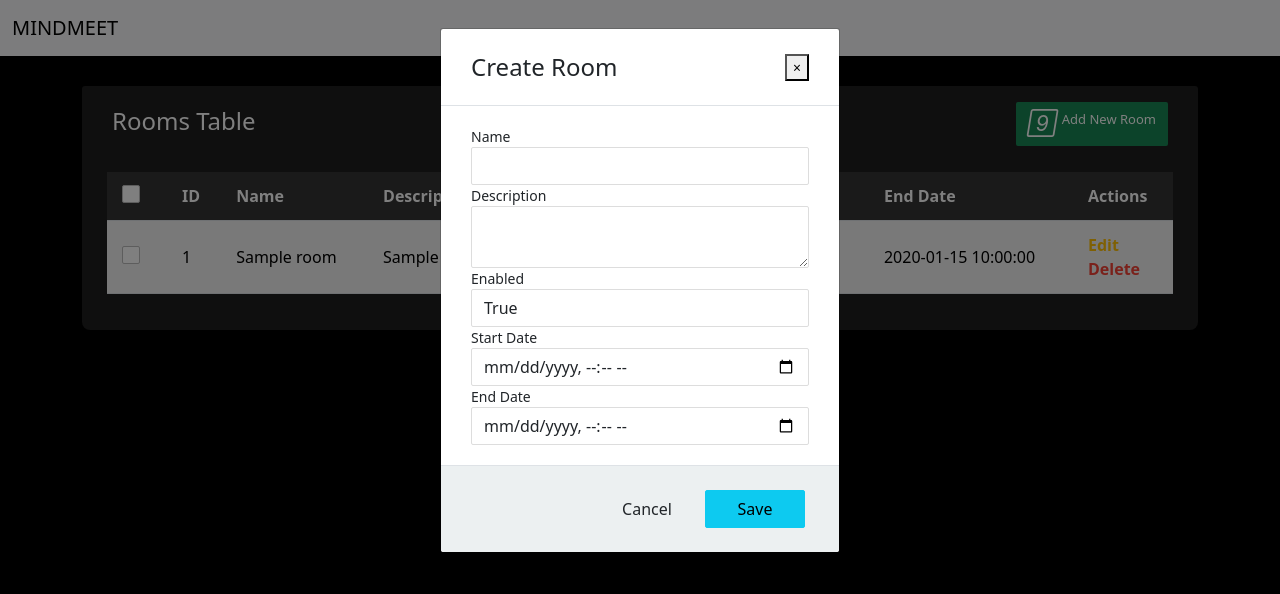
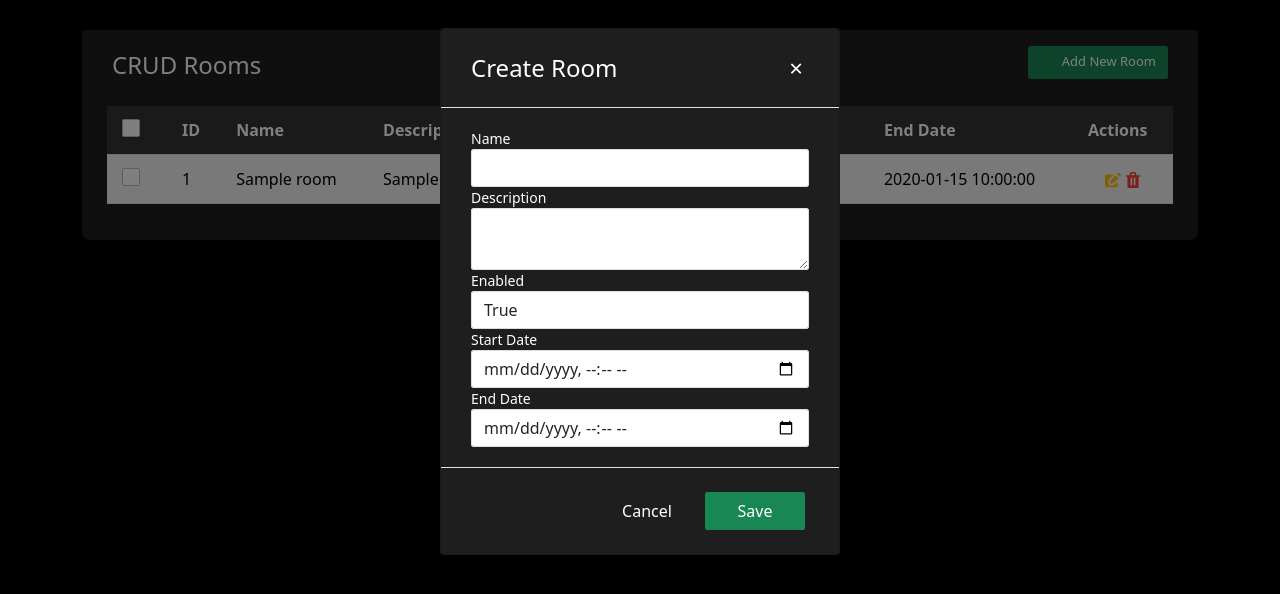
Before and after one commit to Jackson-Vieira/IFRN-PADB, a Flask app: page / in a window 1280 px wide, after a click that opens the changed part. Shown: the top 594 px of the page. Run offline with Flask 3, Linux system fonts and the light colour scheme; a database or web service that is not in the repository returns one stand-in record (values such as "Sample title"); some libraries are stand-ins or nearby versions.

Commit message:
base crud

```diff
--- a/app/main.py
+++ b/app/main.py
@@ -2,14 +2,18 @@ import flask
 import psycopg2
 
 from flask import request
+from flask_cors import CORS
 from pydantic import BaseModel, ValidationError
 from decouple import config
+
+import datetime
 
 from database import ROOM_TABLE, MESSAGE_TABLE
 
 DATABASE_URL = config("DATABASE_URL")
 
 app = flask.Flask(__name__)
+CORS(app, origins=["localhost"])
 
 def connect_db():
     return psycopg2.connect(DATABASE_URL)
@@ -19,8 +23,8 @@ def test_db_connection():
     ...
 
 INSERT_ROOM_SQL = """
-  INSERT INTO Rooms (name, description, enable, start_date, end_date, created_at, updated_at)
-  VALUES (%(name)s, %(description)s, %(enable)s, %(start_date)s, %(end_date)s, %(created_at)s, %(updated_at)s)
+  INSERT INTO Rooms (name, description, enable, start_date, end_date)
+  VALUES (%(name)s, %(description)s, %(enable)s, %(start_date)s, %(end_date)s)
 """
 
 GET_ROOMS_SQL = """
@@ -46,8 +50,6 @@ class RoomBase(BaseModel):
   enable: bool
   start_date: str
   end_date: str
-  created_at: str
-  updated_at: str
 
 class RoomCreate(RoomBase):
   ...
@@ -70,6 +72,7 @@ def create_room():
   except ValidationError as e:
     return e.errors(), 400
   except Exception as e:
+    print(e)
     return "Internal Server Error", 500
 
 @app.route("/api/v1/rooms/<room_id>", methods=["DELETE"])
@@ -81,25 +84,27 @@ def remover_room(room_id):
       cur.execute(DELETE_ROOM_SQL, {"id": room_id})
       conn.commit()
 
-  return f"Remover sala com ID {room_id}", 200
+  return "", 200
 
 @app.route("/api/v1/rooms/<room_id>", methods=["PUT"]) # CASO PRATICO: QUAL A DIFERENCA ENTRE PUT E PATCH?
 def update_room(room_id):
   try:
     room = RoomCreate(**request.get_json())
     room_dict = room.model_dump()
+    room_dict["updated_at"] = datetime.datetime.now()
 
     # TODO: check if room exists first
     with connect_db() as conn:
       with conn.cursor() as cur:
-        cur.execute(UPDATE_ROOM_SQL, {"id": room_id, **room_dict()})
+        cur.execute(UPDATE_ROOM_SQL, {"id": room_id, **room_dict})
         conn.commit()
 
-    return room_dict, 202
+    return "", 200
 
   except ValidationError as e:
     return e.errors(), 400
   except Exception as e:
+    print(e)
     return e, 500
 
 @app.route("/", methods=["GET"])
--- a/app/static/styles.css
+++ b/app/static/styles.css
@@ -74,7 +74,6 @@ body {
 }
 .table-title .btn span {
 	float: left;
-	margin-top: 2px;
 }
 
 table.table tr th, table.table tr td {
@@ -116,6 +115,11 @@ table.table td:last-child i {
 	font-size: 22px;
 	margin: 0 5px;
 }
+
+table.table td:last-child {
+	text-align: center;
+}
+
 table.table td a {
 	font-weight: bold;
 	color: #566787;
@@ -125,6 +129,7 @@ table.table td a {
 }
 table.table td a:hover {
 	color: #2196F3;
+	cursor: pointer;
 }
 table.table td a.edit {
 	color: #FFC107;
@@ -132,14 +137,32 @@ table.table td a.edit {
 table.table td a.delete {
 	color: #F44336;
 }
+
+table.table td a svg {
+	width: 16px;
+	height: 16px;
+}
+
 table.table td i {
 	font-size: 19px;
 }
+
+table.table td.active {
+	/* TODO CHANGE THIS */
+	color: green;
+}
+
+table.table td.disabled{
+	/* TODO CHANGE THIS FOR RED */
+	color: red;
+}
+
 table.table .avatar {
 	border-radius: 50%;
 	vertical-align: middle;
 	margin-right: 10px;
 }
+
 .pagination {
 	float: right;
 	margin: 0 0 5px;
@@ -236,13 +259,32 @@ table.table .avatar {
 	padding: 20px 30px;
 }
 .modal .modal-content {
-	border-radius: 3px;
+	border-radius: 4px;
 	font-size: 14px;
+	background: var(--color-surface-200);
+	color: #fff;
 }
 .modal .modal-footer {
-	background: #ecf0f1;
 	border-radius: 0 0 3px 3px;
 }
+
+.modal-footer .btn {
+	color: #fff;
+}
+
+.modal-footer .btn-cancel:hover {
+	opacity: 80%;
+}
+
+.modal-footer .btn-save {
+	background: var(--color-surface-mixed-400);
+}
+
+.modal-footer .btn-save:hover {
+	background: var(--color-surface-500);
+}
+
+
 .modal .modal-title {
 	display: inline-block;
 }
@@ -261,3 +303,14 @@ table.table .avatar {
 .modal form label {
 	font-weight: normal;
 }
+
+.button_add_icon {
+	width: 16px;
+}
+
+.close {
+	font-size: 24px;
+	background: transparent;
+	border: none;
+	color: #fff;
+}
--- a/app/templates/base.html
+++ b/app/templates/base.html
@@ -5,25 +5,21 @@
   <meta name="viewport" content="width=device-width, initial-scale=1.0">
   <title>{% block title %}{% endblock %}</title>
 
+  <!-- ICONS -->
+  <link href="https://fonts.googleapis.com/icon?family=Material+Icons"
+      rel="stylesheet">
+
+  <!-- BOOTSTRAP -->
   <link href="https://cdn.jsdelivr.net/npm/bootstrap@5.3.2/dist/css/bootstrap.min.css" rel="stylesheet" integrity="sha384-T3c6CoIi6uLrA9TneNEoa7RxnatzjcDSCmG1MXxSR1GAsXEV/Dwwykc2MPK8M2HN" crossorigin="anonymous">
+
+  <!-- STYLES CSS -->
   <link rel="stylesheet" href="{{ url_for('static', filename='styles.css') }}">
 </head>
   <body>
-  <nav class="navbar bg-body-tertiary">
-    <div class="container-fluid">
-      <a class="navbar-brand">MINDMEET</a>
-    </div>
-  </nav>
   <div>
     {% block content %}
     {% endblock %}
   </div>
-  <!-- <footer class="bg-body-tertiary text-center text-lg-start">
-    <div class="text-center p-3" style="background-color: rgba(0, 0, 0, 0.05);">
-      © 2020 Copyright:
-      <a class="text-body" href="/">Mindmeet</a>
-    </div>
-  </footer> -->
   <body>
   <script src="{{ url_for('static', filename='scripts.js') }}"></script>
   <script src="https://cdn.jsdelivr.net/npm/bootstrap@5.0.2/dist/js/bootstrap.bundle.min.js" integrity="sha384-MrcW6ZMFYlzcLA8Nl+NtUVF0sA7MsXsP1UyJoMp4YLEuNSfAP+JcXn/tWtIaxVXM" crossorigin="anonymous"></script>
--- a/app/templates/dashboard.html
+++ b/app/templates/dashboard.html
@@ -7,7 +7,7 @@
 			<div class="table-title">
 				<div class="row">
 					<div class="col-sm-6">
-						<h2>Rooms Table</h2>
+						<h2>CRUD Rooms</h2>
 					</div>
 					<div class="col-sm-6">
 						<a  data-bs-target="#addRoomModal" class="btn btn-success" data-bs-toggle="modal"><i class="material-icons">&#xE147;</i> <span>Add New Room</span></a>
@@ -45,12 +45,21 @@
             			<td>{{room[0]}}</td>
             			<td>{{room[1]}}</td>
             			<td>{{room[2]}}</td>
-            			<td>{{room[3]}}</td>
+            			<td class={{ "active" if room[3] == true else "" }} >{{room[3]}}</td>
             			<td>{{room[4]}}</td>
             			<td>{{room[5]}}</td>
             			<td>
-                			<a data-bs-target="#editRoomModal" class="edit" data-bs-toggle="modal">Edit</a>
-                			<a data-bs-target="#deleteRoomModal" class="delete" data-bs-toggle="modal">Delete</a>
+                			<a data-bs-target="#editRoomModal" class="edit" data-bs-toggle="modal">
+								<svg class="w-[24px] h-[24px] text-gray-800 dark:text-white" aria-hidden="true" xmlns="http://www.w3.org/2000/svg" fill="currentColor" viewBox="0 0 20 18">
+    								<path d="M12.687 14.408a3.01 3.01 0 0 1-1.533.821l-3.566.713a3 3 0 0 1-3.53-3.53l.713-3.566a3.01 3.01 0 0 1 .821-1.533L10.905 2H2.167A2.169 2.169 0 0 0 0 4.167v11.666A2.169 2.169 0 0 0 2.167 18h11.666A2.169 2.169 0 0 0 16 15.833V11.1l-3.313 3.308Zm5.53-9.065.546-.546a2.518 2.518 0 0 0 0-3.56 2.576 2.576 0 0 0-3.559 0l-.547.547 3.56 3.56Z"/>
+    								<path d="M13.243 3.2 7.359 9.081a.5.5 0 0 0-.136.256L6.51 12.9a.5.5 0 0 0 .59.59l3.566-.713a.5.5 0 0 0 .255-.136L16.8 6.757 13.243 3.2Z"/>
+  								</svg>
+							</a>
+                			<a data-bs-target="#deleteRoomModal" class="delete" data-bs-toggle="modal">
+								<svg class="w-[24px] h-[24px] text-gray-800 dark:text-white" aria-hidden="true" xmlns="http://www.w3.org/2000/svg" fill="currentColor" viewBox="0 0 18 20">
+    								<path d="M17 4h-4V2a2 2 0 0 0-2-2H7a2 2 0 0 0-2 2v2H1a1 1 0 0 0 0 2h1v12a2 2 0 0 0 2 2h10a2 2 0 0 0 2-2V6h1a1 1 0 1 0 0-2ZM7 2h4v2H7V2Zm1 14a1 1 0 1 1-2 0V8a1 1 0 0 1 2 0v8Zm4 0a1 1 0 0 1-2 0V8a1 1 0 0 1 2 0v8Z"/>
+  								</svg>
+							</a>
             			</td>
         			</tr>
 				{% endfor %}
@@ -63,7 +72,7 @@
 <div id="addRoomModal" class="modal fade">
 	<div class="modal-dialog">
 		<div class="modal-content">
-			<form name="addRoomForm" action="" id="addRoomForm">
+			<form name="addRoomForm" action="" id="addRoomForm" method="post">
 			    <div class="modal-header">
         			<h4 class="modal-title">Create Room</h4>
         			<button type="button" class="close" data-bs-dismiss="modal" aria-hidden="true">&times;</button>
@@ -79,7 +88,7 @@
         			</div>
         			<div class="form-group">
             			<label>Enabled</label>
-            			<select name="enabled" class="form-control" id="addRoomEnabled" required>
+            			<select name="enable" class="form-control" id="addRoomEnabled" required>
                 			<option value="true">True</option>
                 			<option value="false">False</option>
             			</select>
@@ -94,8 +103,8 @@
         			</div>
     			</div>
     			<div class="modal-footer">
-        			<input type="button" class="btn btn-default" data-bs-dismiss="modal" value="Cancel" id="addRoomCancel">
-        			<input type="submit" class="btn btn-info" value="Save" id="addRoomSubmit">
+        			<input type="button" class="btn btn-default btn-cancel" data-bs-dismiss="modal" value="Cancel" id="addRoomCancel">
+        			<input type="submit" class="btn btn-success" value="Save" id="addRoomSubmit">
     			</div>
 			</form>
 		</div>
@@ -105,7 +114,7 @@
 <div id="editRoomModal" class="modal fade">
 	<div class="modal-dialog">
 		<div class="modal-content">
-			<form name="editRoomForm" id="editRoomForm">
+			<form name="editRoomForm" id="editRoomForm" method="post">
 			    <div class="modal-header">
         			<h4 class="modal-title">Edit Room</h4>
         			<button type="button" class="close" data-bs-dismiss="modal" aria-hidden="true">&times;</button>
@@ -123,7 +132,7 @@
         			</div>
         			<div class="form-group">
             			<label>Enabled</label>
-            			<select name="enabled" class="form-control" id="editRoomEnabled" required>
+            			<select name="enable" class="form-control" id="editRoomEnabled" required>
                 			<option value="true">True</option>
                 			<option value="false">False</option>
             			</select>
@@ -138,8 +147,8 @@
         			</div>
     			</div>
     			<div class="modal-footer">
-        			<input type="button" class="btn btn-default" data-bs-dismiss="modal" value="Cancel" id="editRoomCancel">
-        			<input type="submit" class="btn btn-info" value="Save" id="editRoomSubmit">
+        			<input type="button" class="btn btn-cancel" data-bs-dismiss="modal" value="Cancel" id="editRoomCancel">
+        			<input type="submit" class="btn btn-warning" value="Save" id="editRoomSubmit">
     			</div>
 			</form>
 		</div>
@@ -149,7 +158,7 @@
 <div id="deleteRoomModal" class="modal fade">
 	<div class="modal-dialog">
 		<div class="modal-content">
-			<form name="deleteRoomForm">
+			<form name="deleteRoomForm" method="post">
 				<input id="editRoomId" type="hidden" name="id" value="">
 
 				<div class="modal-header">
--- a/requirements.txt
+++ b/requirements.txt
@@ -1,8 +1,14 @@
+annotated-types==0.6.0
 blinker==1.7.0
 click==8.1.7
 Flask==3.0.0
+Flask-Cors==4.0.0
 itsdangerous==2.1.2
 Jinja2==3.1.2
 MarkupSafe==2.1.3
 psycopg2-binary==2.9.9
+pydantic==2.5.3
+pydantic_core==2.14.6
+python-decouple==3.8
+typing_extensions==4.9.0
 Werkzeug==3.0.1
```
Also changed, not shown: app/static/scripts.js (+74 -20 lines), README.md.
